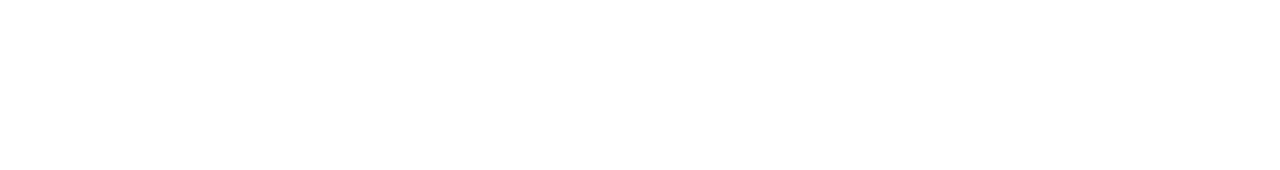
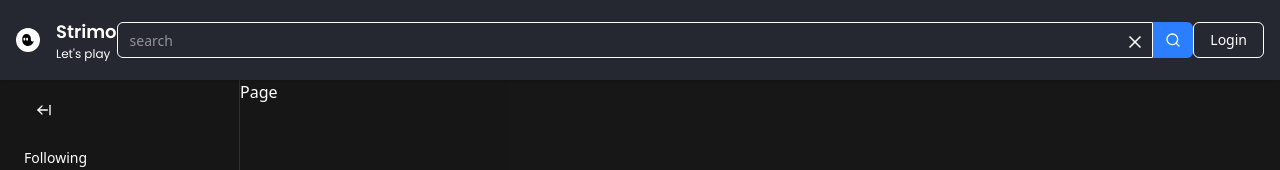
Before and after one commit to DR-Dev2672/Strimo, a Next.js app: page /1 in a window 1280 px wide. Before the commit this address had no page. Shown: the top 170 px of the page. Built offline with nearby package versions, Linux system fonts and the light colour scheme; no server answers.

Commit message:
username dynamically page added

```diff
--- /dev/null
+++ b/app/(browse)/[username]/page.tsx
@@ -0,0 +1,5 @@
+export default function Page() {
+    return (
+        <div>Page</div>
+    );
+}
```
